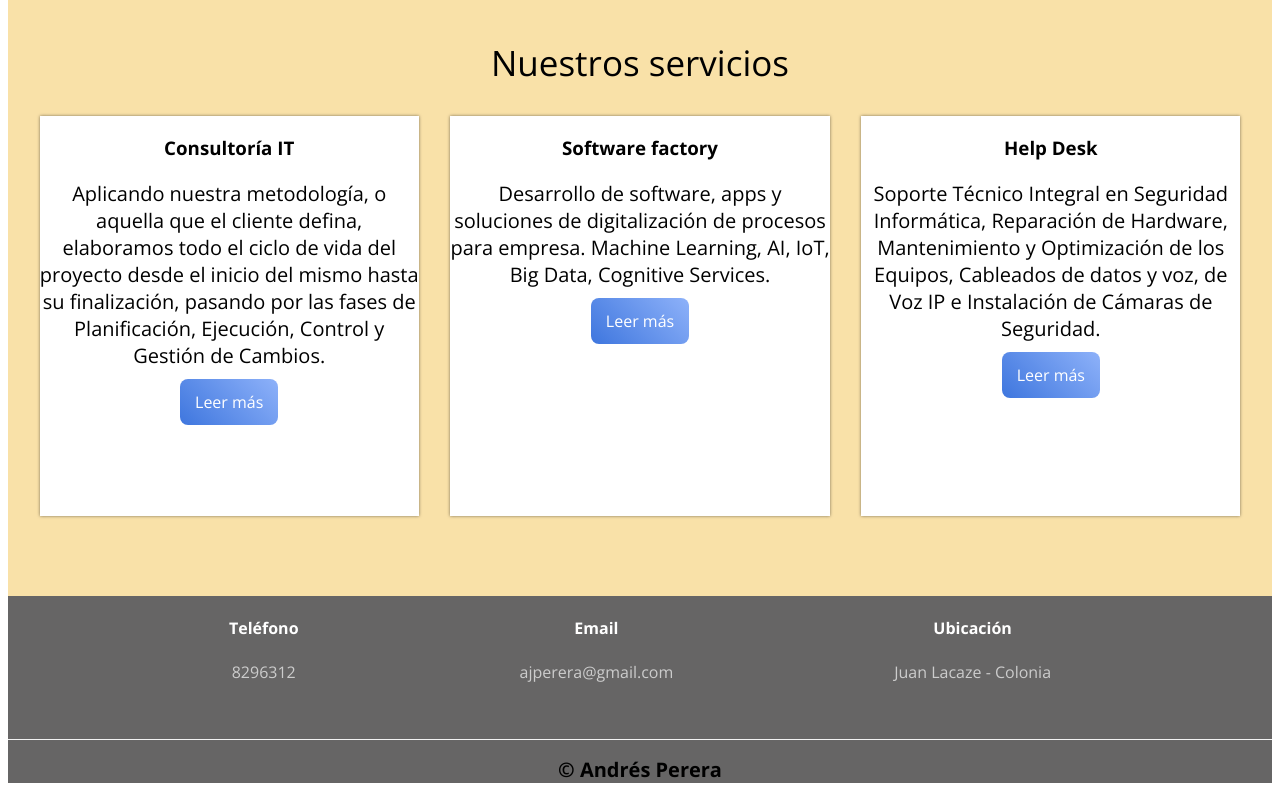
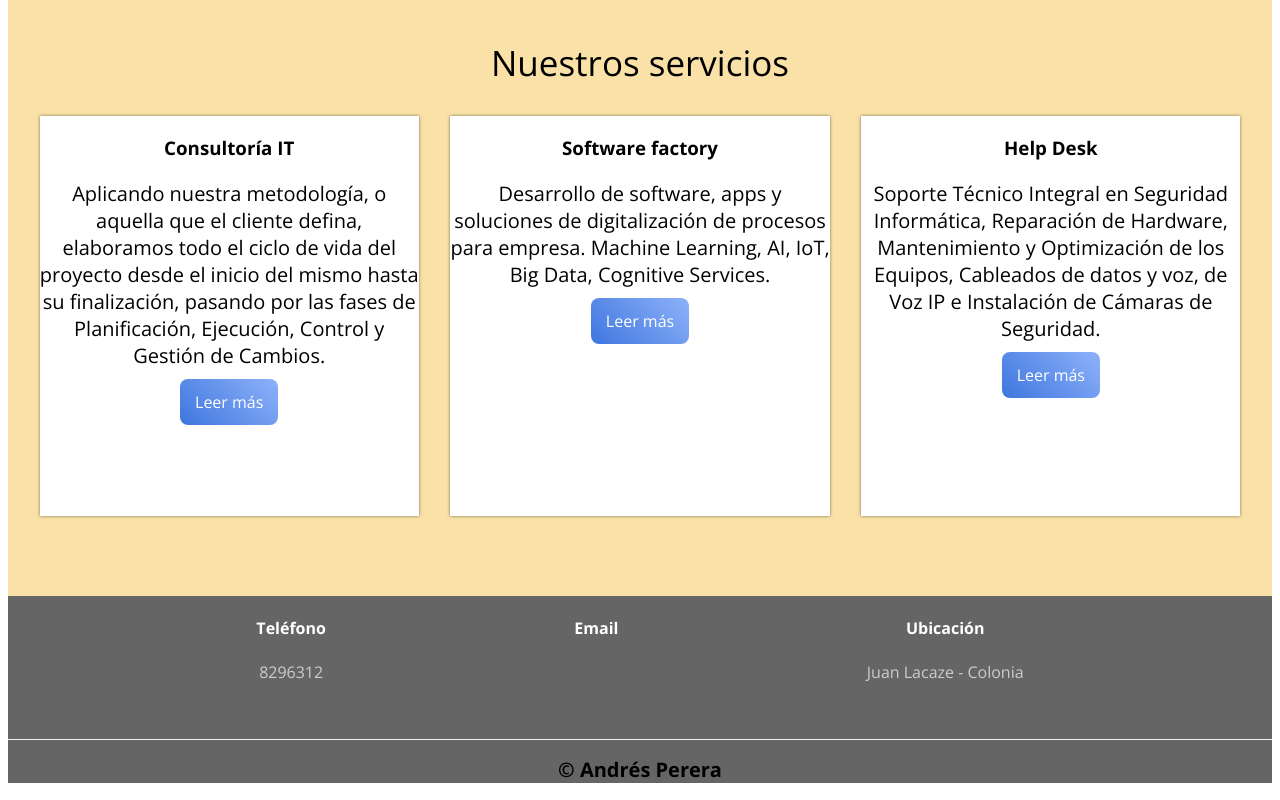
Before and after one commit to ajperera8/webtest, a plain HTML site: page index.html in a window 1280 px wide. Shown: the part 1476-2276 px from the top of the page. Drawn offline with nearby package versions, Linux system fonts and the light colour scheme.

Commit message:
Update index.html

```diff
--- a/index.html
+++ b/index.html
@@ -76,7 +76,7 @@
             </div>
             <div class="content-foo">
                 <h4>Email</h4>
-                <p>ajperera@gmail.com</p>
+
             </div>
             <div class="content-foo">
                 <h4>Ubicación</h4>
```
